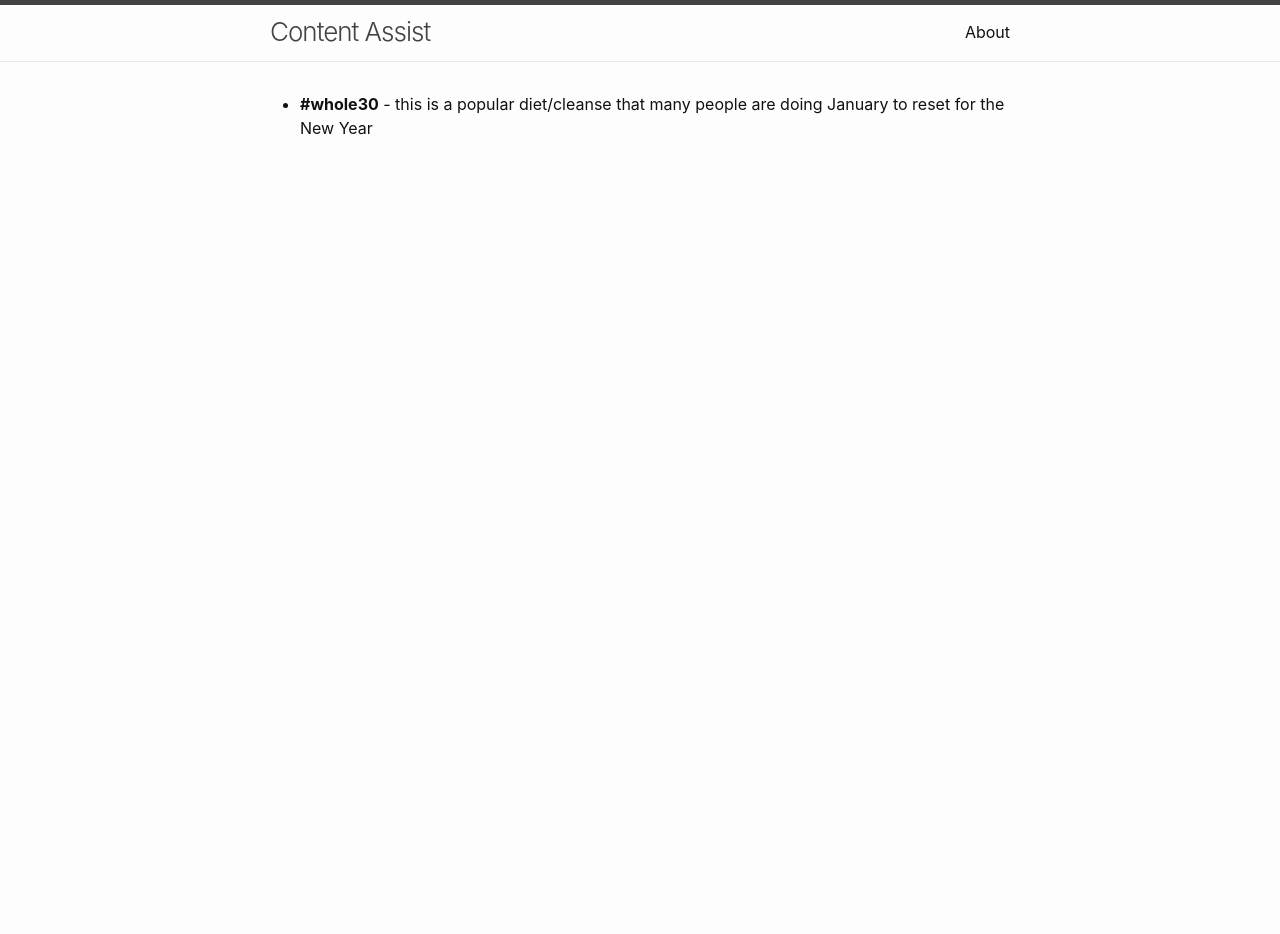
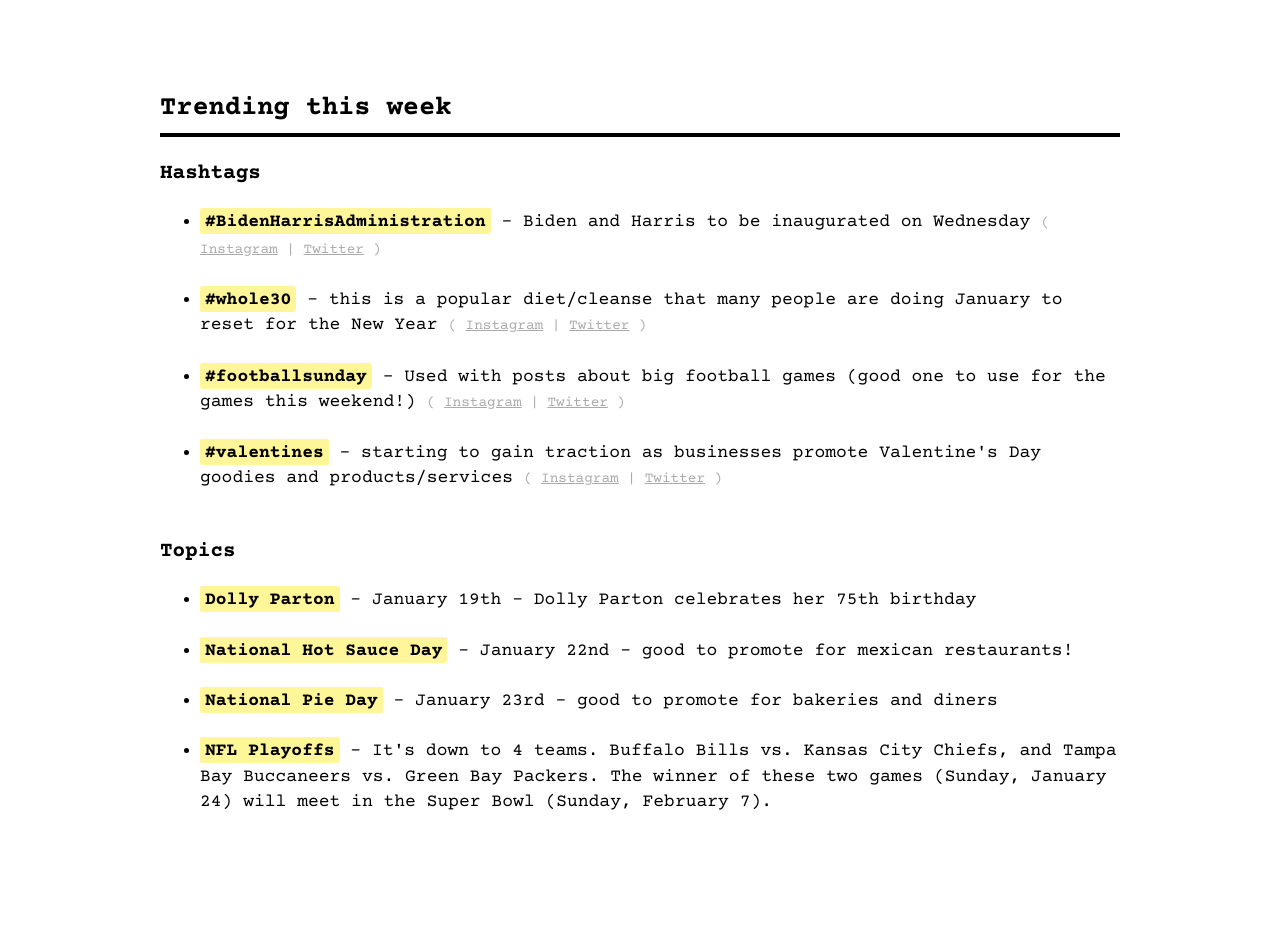
Before and after one commit to davidpots/posty, a Jekyll site: the page built from index.markdown, in a window 1280 px wide. Shown: the top 934 px of the page. Built offline with Jekyll 4.4.1, drawn with Linux system fonts in a browser that asks for light colours; before the commit the page ends 900 px from its top, so only the background shows below that; some of the changed text lies outside the part shown.

Commit message:
Adds posts and holidays

```diff
--- a/_data/hashtags.yml
+++ b/_data/hashtags.yml
@@ -9,6 +9,3 @@
 
 - name: valentines
   description: starting to gain traction as businesses promote Valentine's Day goodies and products/services
-
-- name: humpday
-  description: when it's Wednesday, people like to celebrate being more than halfway through the week
--- /dev/null
+++ b/_data/posts.yml
@@ -0,0 +1,29 @@
+- media: https://res.cloudinary.com/main-street-hub/image/upload/v1577208507/a08934d2-7ca5-46a9-a8e9-8abb40cc4165.png
+  caption: 2021 is almost here, and we're so thankful for all the wonderful people who support our business. Happy New Year, everyone!
+  customer:
+  url:
+
+- media: https://res.cloudinary.com/main-street-hub/image/upload/v1581103206/2ffc8380-3acb-4d6d-ba16-ec57e516b9c9.png
+  caption: We hope your Valentine's Day is full of sweets and love! ❤️️🍫
+  customer:
+  url:
+
+- media: https://res.cloudinary.com/main-street-hub/image/upload/v1609879835/87bf9a80-e258-40aa-8996-18b40ead6546.png
+  caption: Faulty wiring, leaky roofs, and mold are all hazards that we can help uncover before you sign the dotted line on your new house. For a home inspection, call us at (202) 327-3276.
+  customer:
+  url:
+
+- media: https://res.cloudinary.com/main-street-hub/image/upload/v1601417859/e3efc51c-1beb-4fa8-b122-85df7590ecd8.png
+  caption: Here's last week's report of the housing market in San Diego County! With 692 home sold and 758 pending sales, it's still a good time to sell -- don't miss out on the opportunity. Call me at (858) 314-9600 today for a consultation.
+  customer:
+  url:
+
+- media: https://res.cloudinary.com/main-street-hub/image/upload/v1608840166/b03684b1-8fe0-48f7-afd8-2b7255d6c6e7.png
+  caption: Raise your glass to a new year! Looking forward to making many more beautiful arrangements for you in 2021.
+  customer:
+  url:
+
+- media: https://res.cloudinary.com/main-street-hub/image/upload/v1610730527/bc9315a2-7ed0-4a41-af24-0ff817968ce3.png
+  caption: "We’re excited to introduce Neighborhood Walks at our Camp Road Location. Call now to add this special service onto your daycare or boarding stay: (843) 970-2093."
+  customer:
+  url:
--- /dev/null
+++ b/_data/topics.yml
@@ -0,0 +1,12 @@
+- name: Dolly Parton
+  description: January 19th - Dolly Parton celebrates her 75th birthday
+
+
+- name: National Hot Sauce Day
+  description: January 22nd - good to promote for mexican restaurants!
+
+- name: National Pie Day
+  description: January 23rd - good to promote for bakeries and diners
+
+- name: NFL Playoffs
+  description: It's down to 4 teams. Buffalo Bills vs. Kansas City Chiefs, and Tampa Bay Buccaneers vs. Green Bay Packers. The winner of these two games (Sunday, January 24) will meet in the Super Bowl (Sunday, February 7).
--- a/_includes/head.html
+++ b/_includes/head.html
@@ -2,6 +2,11 @@
   <meta charset="utf-8">
   <meta http-equiv="X-UA-Compatible" content="IE=edge">
   <meta name="viewport" content="width=device-width, initial-scale=1">
+
+  <!-- Google Fonts -->
+  <link rel="preconnect" href="https://fonts.gstatic.com">
+  <link href="https://fonts.googleapis.com/css2?family=Courier+Prime:ital,wght@0,400;0,700;1,400;1,700&display=swap" rel="stylesheet">
+
   <link rel="stylesheet" href="{{ "/assets/main.css" | relative_url }}">
   {%- feed_meta -%}
   {%- if jekyll.environment == 'production' and site.google_analytics -%}
--- a/_layouts/default.html
+++ b/_layouts/default.html
@@ -4,8 +4,6 @@
   {%- include head.html -%}
 
   <body>
-
-    {%- include header.html -%}
 
     <main class="page-content" aria-label="Content">
       <div class="wrapper">
--- a/_layouts/home.html
+++ b/_layouts/home.html
@@ -3,9 +3,6 @@
 ---
 
 <div class="home">
-  {%- if page.title -%}
-    <h1 class="page-heading">{{ page.title }}</h1>
-  {%- endif -%}
 
   {{ content }}
 
--- a/assets/main.scss
+++ b/assets/main.scss
@@ -1,4 +1,105 @@
 ---
 ---
 
-@import "minima";
+// @import "minima";
+
+/* -- Layout -- */
+
+.wrapper {
+  max-width: 960px;
+  margin: 0 auto 96px;
+}
+
+/*-- Type --*/
+
+body {
+  font-family: 'Courier Prime', monospace;
+  font-size: 18px;
+  line-height: 140%;
+}
+
+a, a:visited {
+  color: inherit;
+}
+
+.underline {
+  text-decoration: underline;
+}
+
+.light {
+  color: #aaa;
+}
+
+.small {
+  font-size: 80%;
+}
+
+.highlighted {
+  background-color: #FFF599;
+  padding: 4px 5px 2px;
+  border-radius: 2px;
+}
+
+h2 {
+  font-weight: bold;
+  border-bottom: 4px solid black;
+  padding-bottom: 12px;
+  margin-bottom: 24px;
+  margin-top: 96px;
+}
+
+h3 {
+  margin-bottom: 24px;
+}
+
+/* -- Lists -- */
+
+.list-plain {
+  list-style: none;
+  padding-left: 0;
+}
+
+/* -- Table -- */
+
+th,td,tr,table {
+  background: none;
+  padding: 0;
+  border: none;
+}
+
+table {
+  margin-left: 40px;
+}
+
+th {
+  text-align: left;
+}
+
+td {
+  padding: 8px 48px 8px 0;
+}
+
+/* -- Post Gallery -- */
+
+.post-gallery {
+  list-style: none;
+  padding: 0;
+  overflow: auto;
+  width: 100%;
+}
+
+.post-gallery li {
+    float: left;
+    width: 298px;
+    margin-right: 21px;
+    margin-bottom: 48px;
+}
+
+.post-gallery li img {
+  width: 100%;
+}
+
+.post-gallery .caption {
+  font-size: 14px;
+  line-height: 125%;
+}
--- a/index.markdown
+++ b/index.markdown
@@ -2,10 +2,57 @@
 layout: home
 ---
 
+
+<h2>Trending this week</h2>
+
+<h3>Hashtags</h3>
 <ul>
-{% for hashtag in site.hashtags %}
+{% for hashtag in site.data.hashtags %}
   <li>
-    <strong>#{{ hashtag.name }}</strong> - {{ hashtag.description }}<br /><br />
+    <strong class="highlighted">#{{ hashtag.name }}</strong> - {{ hashtag.description }} <span class="light small">( <a class="light underline" href="https://www.instagram.com/explore/tags/{{hashtag.name}}/" target="_blank">Instagram</a> | <a class="light underline" href="https://twitter.com/search?q=%23{{hashtag.name}}" target="_blank">Twitter</a> )</span><br /><br />
   </li>
 {% endfor %}
 </ul>
+
+<h3>Topics</h3>
+
+<ul>
+{% for topic in site.data.topics %}
+  <li>
+    <strong class="highlighted">{{ topic.name }}</strong> - {{ topic.description }}<br /><br />
+  </li>
+{% endfor %}
+</ul>
+
+<h2>Post Inspiration</h2>
+
+<ul class="post-gallery">
+{% for post in site.data.posts %}
+  <li>
+    <img src="{{post.media}}" />
+    <p class="caption">{{post.caption}}</p>
+  </li>
+{% endfor %}
+</ul>
+
+
+
+
+<h2>Upcoming Holidays</h2>
+
+<table>
+<tr>
+  <th>Holiday</th>
+  <th>Date</th>
+  <th>Day</th>
+  <th>Notes</th>
+</tr>
+{% for holiday in site.data.holidays %}
+  <tr>
+    <td><strong class="highlighted">{{ holiday.name }}</strong></td>
+    <td>{{ holiday.date }}</td>
+    <td>{{ holiday.day }}</td>
+    <td>{{ holiday.description }}</td>
+  </tr>
+{% endfor %}
+</table>
```
Also changed, not shown: _data/holidays.yml (added, +35 -0 lines).
